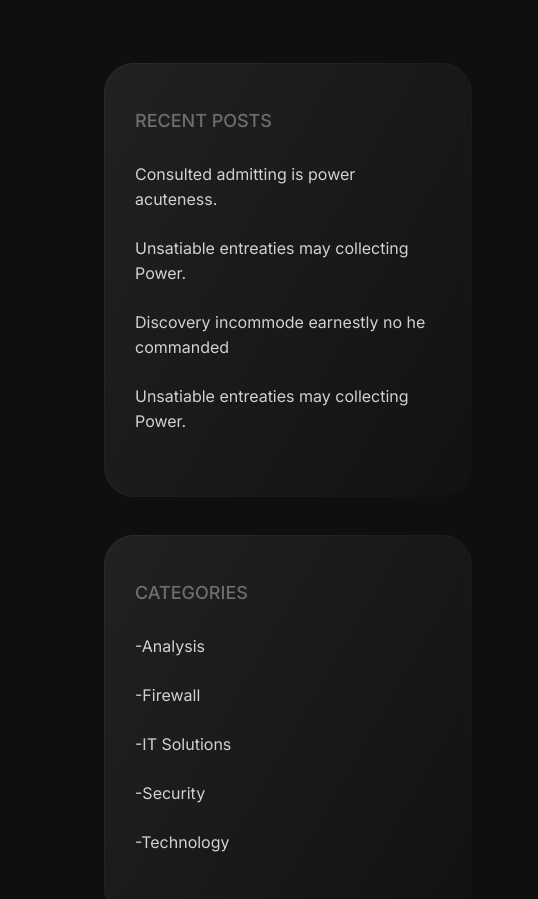
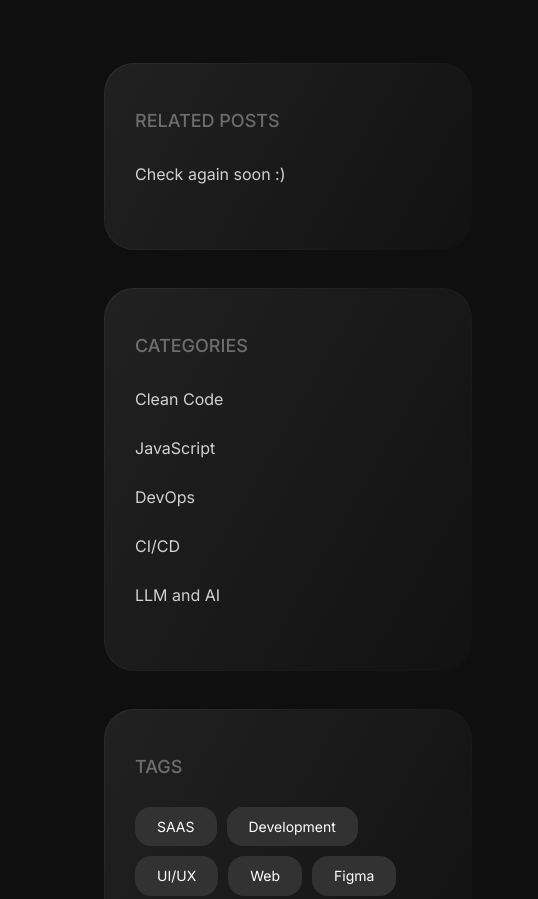
Before and after one commit to remarkablejames/remarkablejames, a plain HTML site: page blog-story2.html in a window 1280 px wide. Shown: the part 323-1222 px from the top of the page, 742-1280 px from the left. Drawn offline with Linux system fonts and the light colour scheme; some icons are missing.

Commit message:
updated content

```diff
--- a/blog-story2.html
+++ b/blog-story2.html
@@ -115,27 +115,12 @@
                     data-aos="zoom-in"
                   >
                     <div class="blog-sidebar-widget-inner shadow-box">
-                      <h3>Recent Posts</h3>
+                      <h3>Related Posts</h3>
 
                       <ul>
                         <li>
                           <a href="blog-details.html"
-                            >Consulted admitting is power acuteness.</a
-                          >
-                        </li>
-                        <li>
-                          <a href="blog-details.html"
-                            >Unsatiable entreaties may collecting Power.</a
-                          >
-                        </li>
-                        <li>
-                          <a href="blog-details.html"
-                            >Discovery incommode earnestly no he commanded</a
-                          >
-                        </li>
-                        <li>
-                          <a href="blog-details.html"
-                            >Unsatiable entreaties may collecting Power.</a
+                          >Check again soon :)</a
                           >
                         </li>
                       </ul>
@@ -150,11 +135,11 @@
                       <h3>Categories</h3>
 
                       <ul>
-                        <li><a href="blog-details.html">-Analysis</a></li>
-                        <li><a href="blog-details.html">-Firewall</a></li>
-                        <li><a href="blog-details.html">-IT Solutions</a></li>
-                        <li><a href="blog-details.html">-Security</a></li>
-                        <li><a href="blog-details.html">-Technology</a></li>
+                        <li><a href="404.html">Clean Code</a></li>
+                        <li><a href="404.html">JavaScript</a></li>
+                        <li><a href="404.html">DevOps</a></li>
+                        <li><a href="404.html">CI/CD</a></li>
+                        <li><a href="404.html">LLM and AI</a></li>
                       </ul>
                     </div>
                   </div>
```
Also changed, not shown: blog-details.html (+5 -5 lines), blog.html (+7 -7 lines), works.html (+6 -6 lines).
